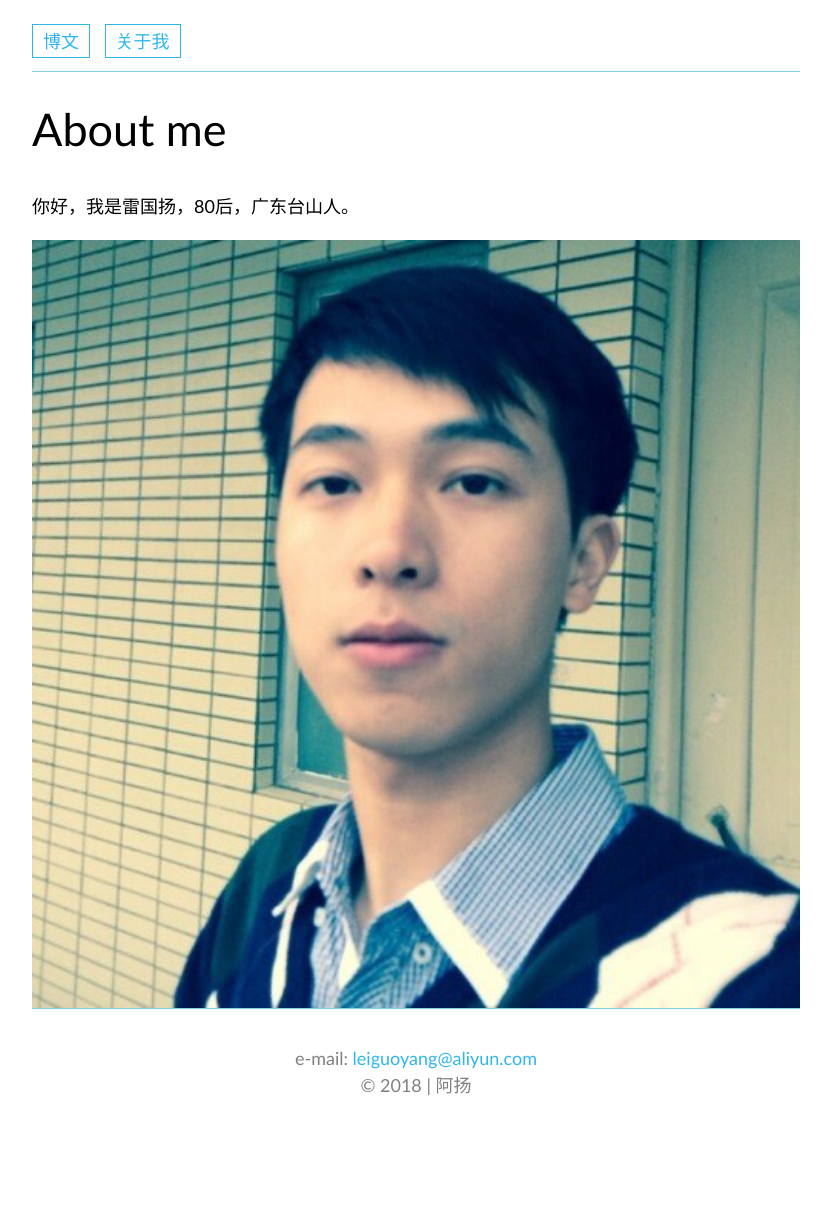
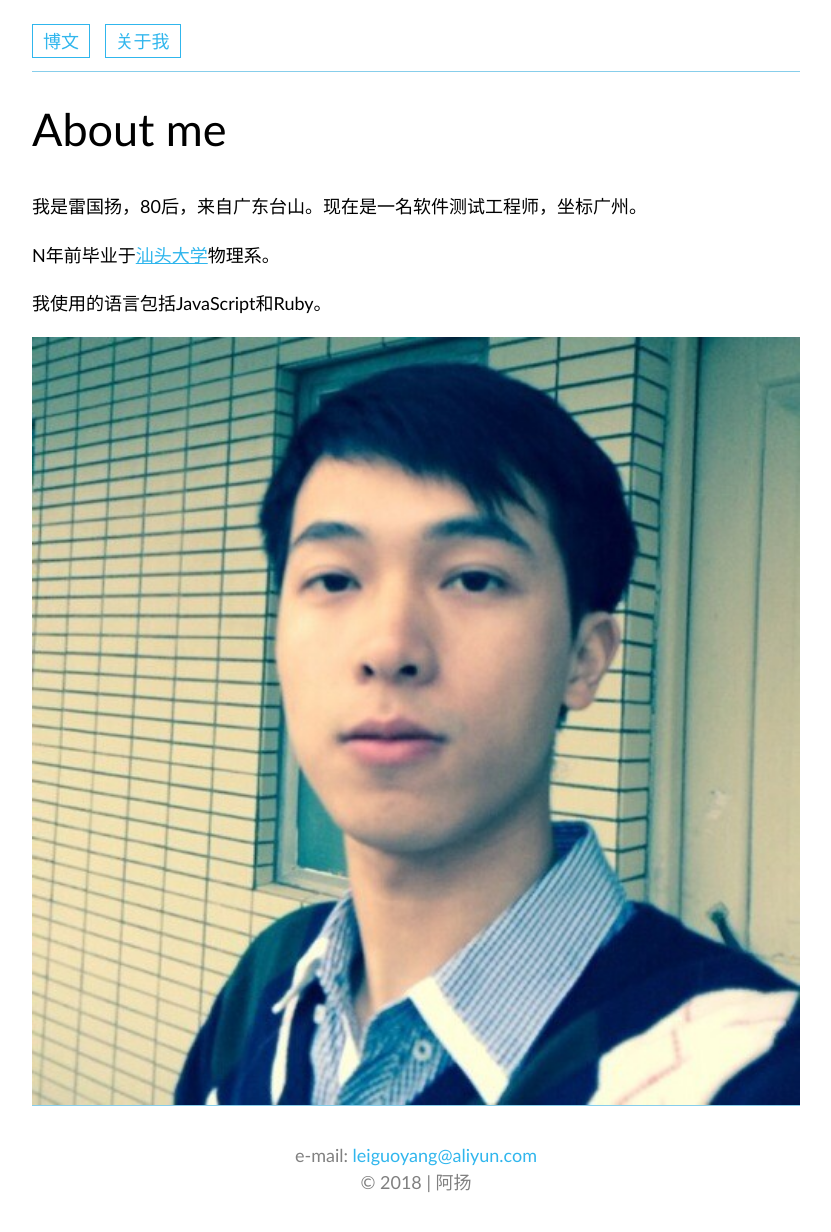
Before and after one commit to leiguoyang/leiguoyang.github.io, a Jekyll site: the page built from about.html, in a window 1280 px wide. Shown: the whole page, without its empty margins (224-1055 px from the left). Built offline with Jekyll 4.4.1, drawn with Linux system fonts in a browser that asks for light colours; before the commit the page ends 1135 px from its top, so only the background shows below that.

Commit message:
Edit my profile

```diff
--- a/about.html
+++ b/about.html
@@ -4,6 +4,7 @@ title: About me
 ---
 
 <h1>About me</h1>
-<p>你好，我是雷国扬，80后，广东台山人。</p>
-
+<p>我是雷国扬，80后，来自广东台山。现在是一名软件测试工程师，坐标广州。</p>
+<p>N年前毕业于<a href="https://www.stu.edu.cn/" title="https://www.stu.edu.cn/">汕头大学</a>物理系。</p>
+<p>我使用的语言包括JavaScript和Ruby。</p>
 <img src="images/me.jpg" title="你好，我是雷国扬" alt="my portrait" style="display: block; width: 100%;">
```
